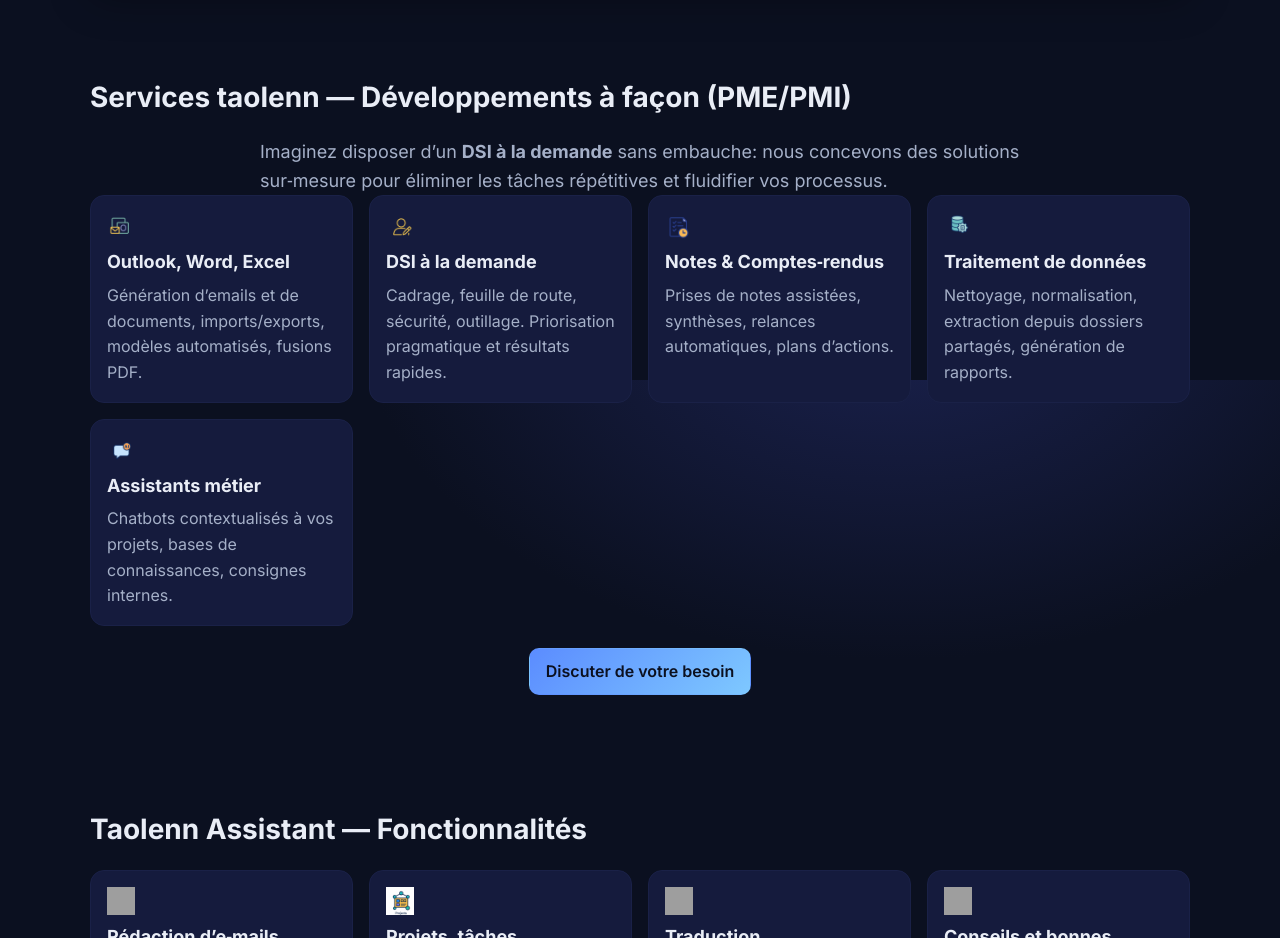
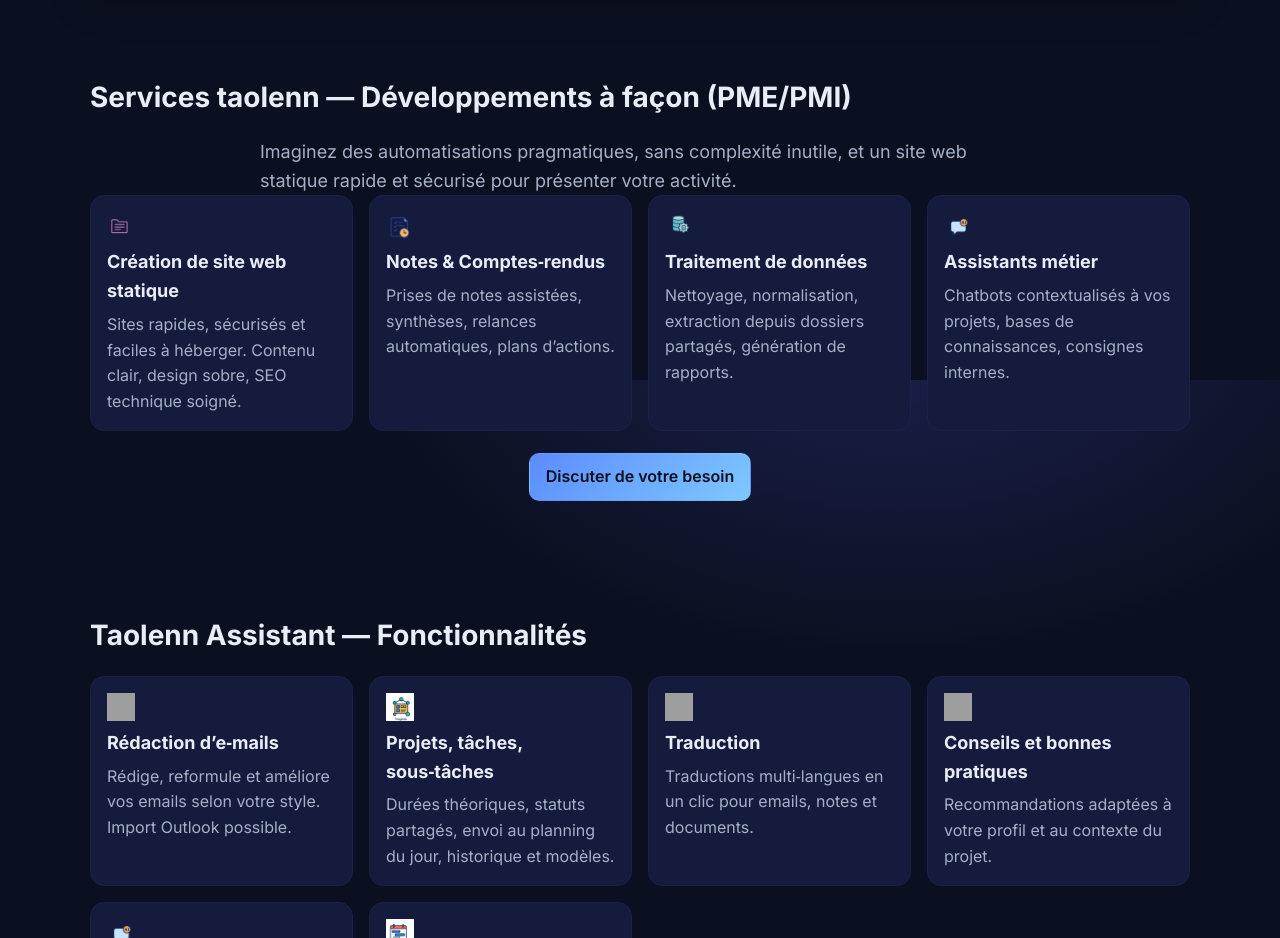
Before and after one commit to mingantr/taolenn_static, a website: page index.html in a window 1280 px wide. Shown: the part 1220-2158 px from the top of the page. Drawn offline with Linux system fonts and the light colour scheme; grey boxes are pictures that could not be loaded.

Commit message:
Mise ├á jour des fichiers suivis

```diff
--- a/index.html
+++ b/index.html
@@ -51,17 +51,12 @@
       <section id="services" class="section">
         <div class="container">
           <h2>Services taolenn — Développements à façon (PME/PMI)</h2>
-          <p class="lead">Imaginez disposer d’un <strong>DSI à la demande</strong> sans embauche: nous concevons des solutions sur‑mesure pour éliminer les tâches répétitives et fluidifier vos processus.</p>
+          <p class="lead">Imaginez des automatisations pragmatiques, sans complexité inutile, et un site web statique rapide et sécurisé pour présenter votre activité.</p>
           <div class="grid features">
             <article class="card">
-              <img class="icon-img" src="assets/icons/import_outlook.png" alt="Outlook" />
-              <h3>Outlook, Word, Excel</h3>
-              <p>Génération d’emails et de documents, imports/exports, modèles automatisés, fusions PDF.</p>
-            </article>
-            <article class="card">
-              <img class="icon-img" src="assets/icons/profile.png" alt="DSI à la demande" />
-              <h3>DSI à la demande</h3>
-              <p>Cadrage, feuille de route, sécurité, outillage. Priorisation pragmatique et résultats rapides.</p>
+              <img class="icon-img" src="assets/icons/styles.png" alt="Site web statique" />
+              <h3>Création de site web statique</h3>
+              <p>Sites rapides, sécurisés et faciles à héberger. Contenu clair, design sobre, SEO technique soigné.</p>
             </article>
             <article class="card">
               <img class="icon-img" src="assets/icons/minutes.png" alt="CR" />
```
